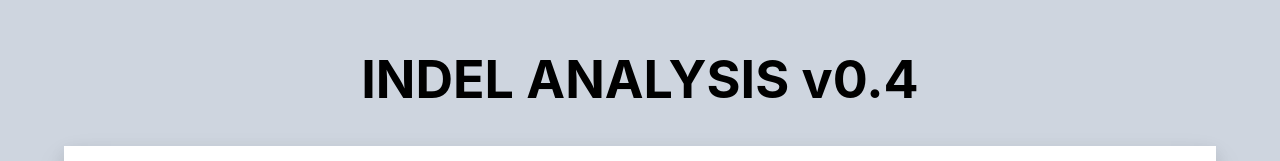
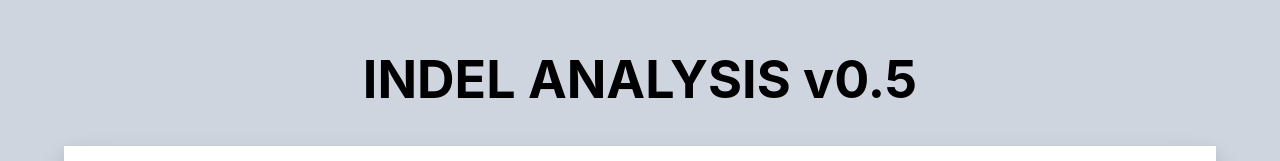
Before and after one commit to Samuelly332/IndelAnalysis, a React (Create React App) app: page / in a window 1280 px wide. Shown: the part 113-274 px from the top of the page. Built offline with nearby package versions, Linux system fonts and the light colour scheme.

Commit message:
all correlation chart zoom prepared

```diff
--- a/src/App.js
+++ b/src/App.js
@@ -8,7 +8,7 @@ class App extends Component {
             <div className="App">
                 <div className="Head">
                     <p>
-                        <h1>INDEL ANALYSIS v0.4</h1>
+                        <h1>INDEL ANALYSIS v0.5</h1>
                     </p>
                 </div>
                 <div className="Card">
```
